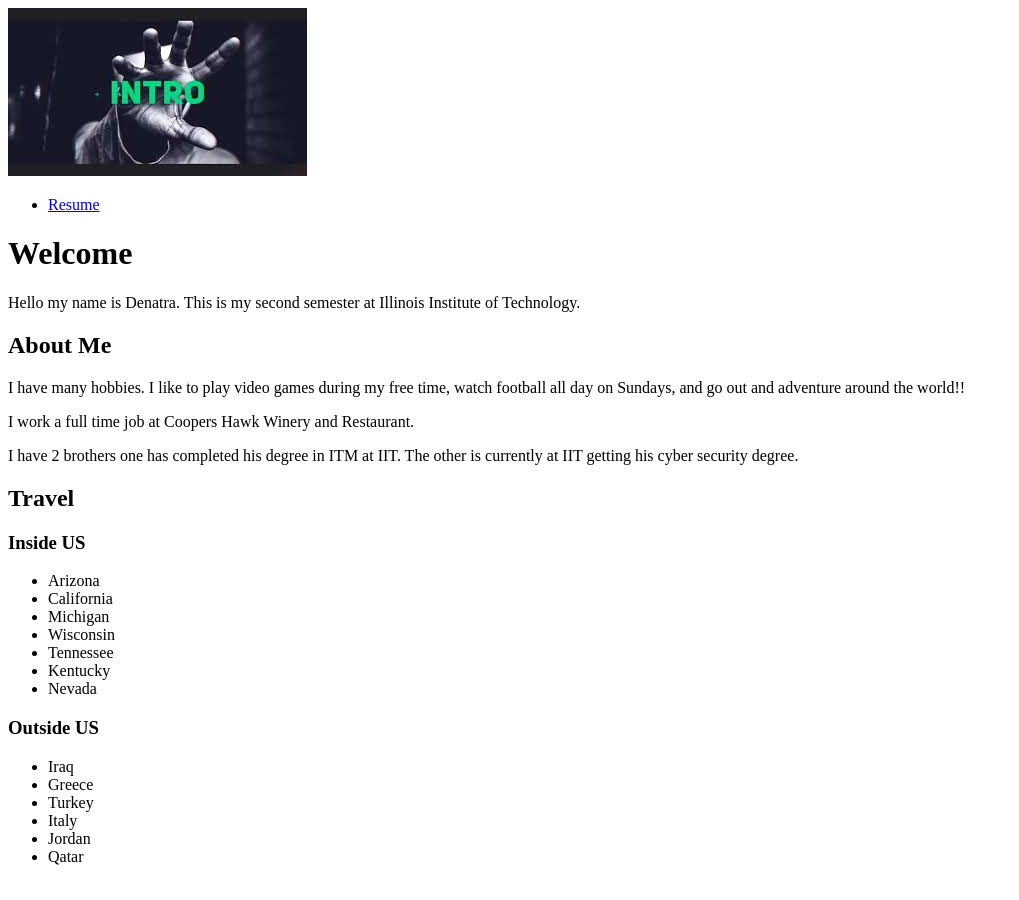
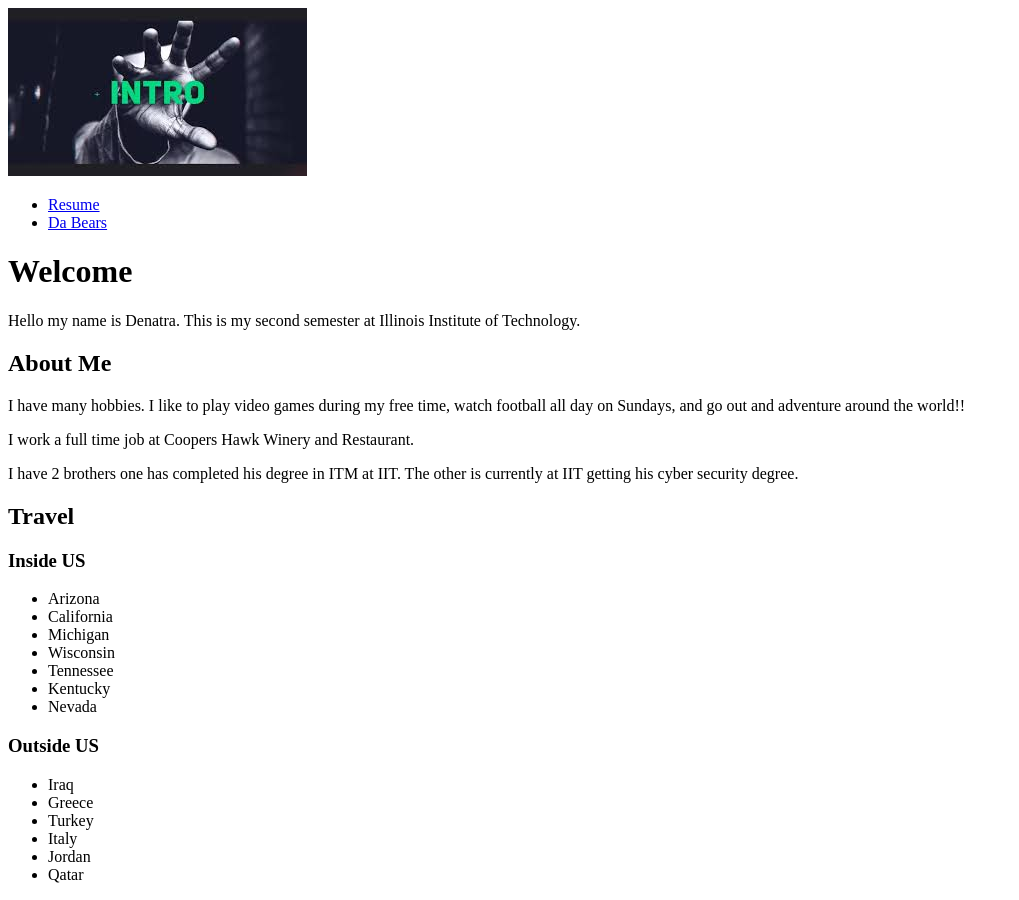
Before and after one commit to iDenatra03/Webdev_Project1, a plain HTML site: page index.html in a window 1280 px wide. Shown: the whole page, without its empty margins (0-1019 px from the left). Drawn offline with Linux system fonts and the light colour scheme.

Commit message:
added new page link

```diff
--- a/index.html
+++ b/index.html
@@ -13,6 +13,7 @@
       <nav id="main-nav">
       <ul>
         <li><a href="https://idenatra03.github.io/Webdev_project1-page2-/">Resume</a></li>
+        <li><a href="https://idenatra03.github.io/Webdev_project1-page3-/">Da Bears</a></li>
       </ul>
     </nav>
       <h1>Welcome</h1>
```
